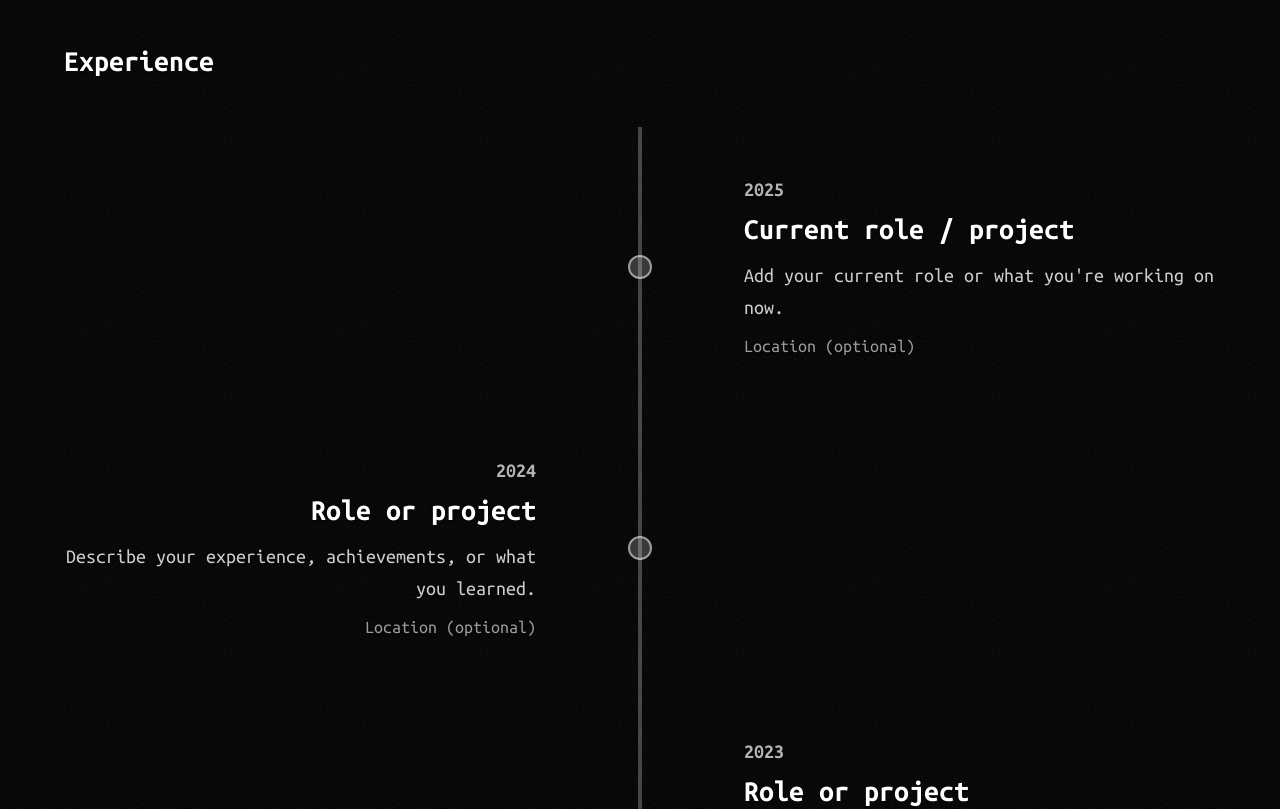
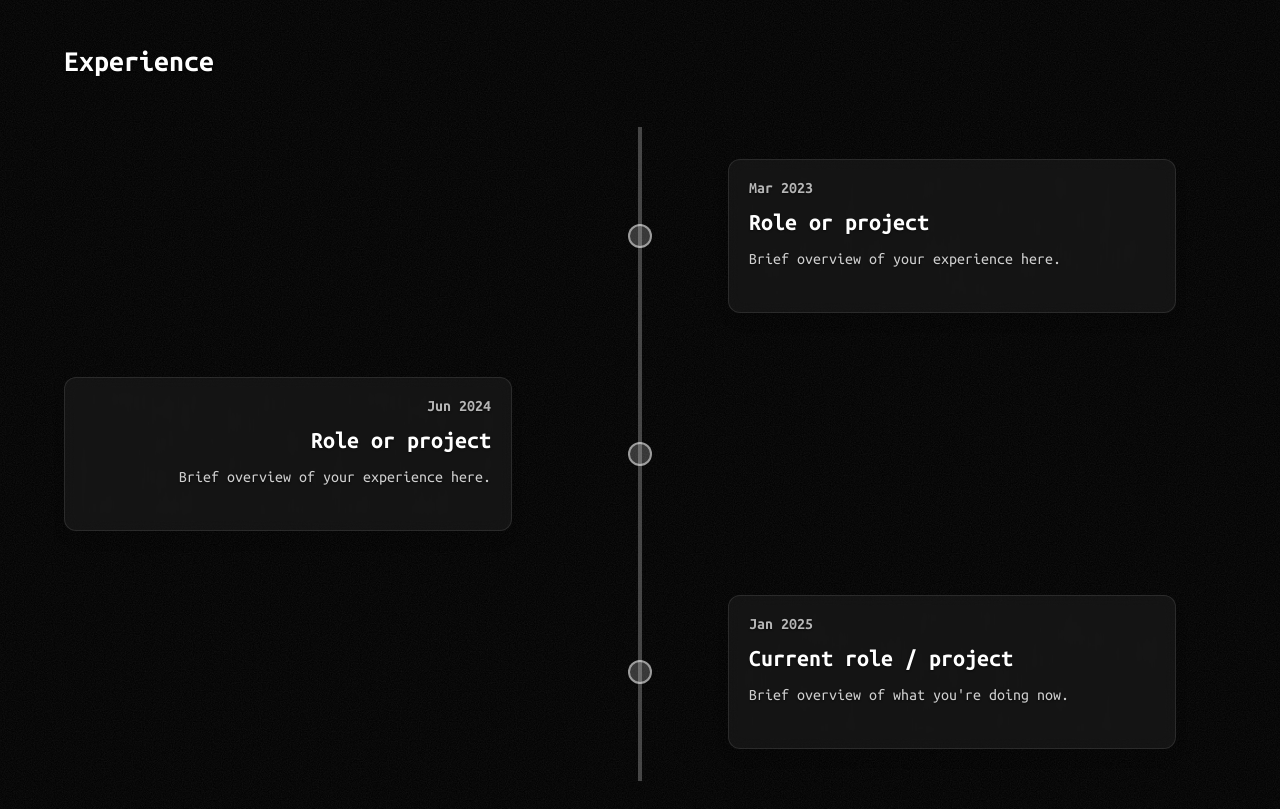
Before and after one commit to Cobby914/Personal_Website, a Next.js app: page /about in a window 1280 px wide. Shown: the part 1220-2029 px from the top of the page. Built offline with nearby package versions, Linux system fonts and the light colour scheme.

Commit message:
Updated each timeline aspect to be a card.

```diff
--- a/components/about/ExperienceTimeline.jsx
+++ b/components/about/ExperienceTimeline.jsx
@@ -1,33 +1,157 @@
 "use client";
 
+import { useState } from "react";
 import AnimateOnScroll from "@/components/ui/AnimateOnScroll/AnimateOnScroll";
 
 // Placeholder timeline entries - replace with your real experiences
+// Use date format: "Month Year" (e.g. "Jan 2025", "Jun 2024")
+// Ordered ascending (oldest first)
+// summary: brief info shown by default | details: expanded insight on hover/click
 const TIMELINE_ENTRIES = [
   {
     id: "1",
-    year: "2025",
-    title: "Current role / project",
-    description: "Add your current role or what you're working on now.",
+    date: "Mar 2023",
+    title: "Role or project",
+    summary: "Brief overview of your experience here.",
+    details:
+      "Add more insight: key achievements, technologies used, impact, lessons learned. This expanded section appears when hovering or clicking the card.",
     location: "Location (optional)",
   },
   {
     id: "2",
-    year: "2024",
+    date: "Jun 2024",
     title: "Role or project",
-    description: "Describe your experience, achievements, or what you learned.",
+    summary: "Brief overview of your experience here.",
+    details:
+      "Add more insight: key achievements, technologies used, impact, lessons learned. This expanded section appears when hovering or clicking the card.",
     location: "Location (optional)",
   },
   {
     id: "3",
-    year: "2023",
-    title: "Role or project",
-    description: "Describe your experience, achievements, or what you learned.",
+    date: "Jan 2025",
+    title: "Current role / project",
+    summary: "Brief overview of what you're doing now.",
+    details:
+      "Add more insight: key achievements, technologies used, impact, lessons learned. This expanded section appears when hovering or clicking the card.",
     location: "Location (optional)",
   },
 ];
 
 const textShadowSoft = "0 1px 2px rgba(0,0,0,0.6)";
+
+function TimelineCard({ entry, isRight, index }) {
+  const [isPinned, setIsPinned] = useState(false);
+  const [isHovered, setIsHovered] = useState(false);
+  const isExpanded = isPinned || isHovered;
+
+  return (
+    <AnimateOnScroll stagger={index * 80} as="div">
+      <div className="relative flex min-h-[140px] items-center py-6 md:min-h-[160px] md:py-8">
+        {/* Left content (odd index) */}
+        <div className="flex w-1/2 flex-col pr-6 text-right md:pr-12">
+          {!isRight && (
+            <TimelineCardContent
+              entry={entry}
+              isExpanded={isExpanded}
+              onToggle={() => setIsPinned((p) => !p)}
+              onHoverChange={setIsHovered}
+              align="right"
+            />
+          )}
+        </div>
+
+        {/* Center: Timeline dot */}
+        <div className="relative z-10 flex h-12 w-12 flex-shrink-0 items-center justify-center md:h-16 md:w-16 lg:h-20 lg:w-20">
+          <div className="h-4 w-4 rounded-full border-2 border-white/50 bg-white/20 md:h-5 md:w-5 lg:h-6 lg:w-6" />
+        </div>
+
+        {/* Right content (even index) */}
+        <div className="flex w-1/2 flex-col pl-6 text-left md:pl-12">
+          {isRight && (
+            <TimelineCardContent
+              entry={entry}
+              isExpanded={isExpanded}
+              onToggle={() => setIsPinned((p) => !p)}
+              onHoverChange={setIsHovered}
+              align="left"
+            />
+          )}
+        </div>
+      </div>
+    </AnimateOnScroll>
+  );
+}
+
+function TimelineCardContent({ entry, isExpanded, onToggle, onHoverChange, align }) {
+  return (
+    <button
+      type="button"
+      onClick={onToggle}
+      onMouseEnter={() => onHoverChange(true)}
+      onMouseLeave={() => onHoverChange(false)}
+      className={`group w-full max-w-md text-left transition focus:outline-none focus-visible:ring-2 focus-visible:ring-white/50 focus-visible:ring-offset-2 focus-visible:ring-offset-black ${align === "right" ? "text-right" : ""}`}
+    >
+      <div
+        className={`overflow-hidden rounded-xl border border-white/10 bg-white/5 px-5 py-4 shadow-lg backdrop-blur-sm transition-all duration-300 hover:border-white/25 hover:bg-white/10 ${align === "right" ? "group-hover:translate-x-1" : "group-hover:-translate-x-1"}`}
+      >
+        <span
+          className="text-sm font-semibold text-white/70 md:text-base"
+          style={{ textShadow: textShadowSoft }}
+        >
+          {entry.date}
+        </span>
+        <h3
+          className="mt-1.5 text-lg font-semibold text-white md:text-xl lg:text-2xl"
+          style={{ textShadow: textShadowSoft }}
+        >
+          {entry.title}
+        </h3>
+        <p
+          className="mt-2 line-clamp-2 text-sm leading-relaxed text-white/80 md:text-base"
+          style={{ textShadow: textShadowSoft }}
+        >
+          {entry.summary}
+        </p>
+
+        {/* Expanded details */}
+        <div
+          className={`grid transition-all duration-300 ease-out ${
+            isExpanded ? "grid-rows-[1fr] opacity-100" : "grid-rows-[0fr] opacity-0"
+          }`}
+        >
+          <div className="overflow-hidden">
+            <div className="mt-3 border-t border-white/10 pt-3">
+              <p
+                className="text-sm leading-relaxed text-white/90 md:text-base"
+                style={{ textShadow: textShadowSoft }}
+              >
+                {entry.details}
+              </p>
+              {entry.location && (
+                <p
+                  className="mt-2 text-sm text-white/60"
+                  style={{ textShadow: textShadowSoft }}
+                >
+                  {entry.location}
+                </p>
+              )}
+              <p className="mt-2 text-xs text-white/50">
+                Click to pin open · Click again to collapse
+              </p>
+            </div>
+          </div>
+        </div>
+
+        {/* Hover-only expand hint (when not clicked) */}
+        {!isExpanded && (
+          <p className="mt-2 text-xs text-white/40 transition-opacity group-hover:opacity-100 md:opacity-0">
+            Hover or click for more
+          </p>
+        )}
+      </div>
+    </button>
+  );
+}
 
 export default function ExperienceTimeline() {
   return (
@@ -39,59 +163,14 @@ export default function ExperienceTimeline() {
       />
 
       <div className="space-y-0">
-        {TIMELINE_ENTRIES.map((entry, i) => {
-          const isRight = i % 2 === 0;
-          const content = (
-            <>
-              <span
-                className="text-lg font-semibold text-white/70 md:text-xl"
-                style={{ textShadow: textShadowSoft }}
-              >
-                {entry.year}
-              </span>
-              <h3
-                className="mt-2 text-xl font-semibold text-white md:text-2xl lg:text-3xl"
-                style={{ textShadow: textShadowSoft }}
-              >
-                {entry.title}
-              </h3>
-              <p
-                className="mt-3 text-base leading-relaxed text-white/80 md:text-lg lg:text-xl"
-                style={{ textShadow: textShadowSoft }}
-              >
-                {entry.description}
-              </p>
-              {entry.location && (
-                <p
-                  className="mt-2 text-base text-white/60 md:text-lg"
-                  style={{ textShadow: textShadowSoft }}
-                >
-                  {entry.location}
-                </p>
-              )}
-            </>
-          );
-          return (
-            <AnimateOnScroll key={entry.id} stagger={i * 80} as="div">
-              <div className="relative flex min-h-[180px] items-center py-8 md:min-h-[220px] md:py-12">
-                {/* Left content (odd index) */}
-                <div className="flex w-1/2 flex-col pr-8 text-right md:pr-16">
-                  {!isRight && <div className="inline-flex flex-col items-end">{content}</div>}
-                </div>
-
-                {/* Center: Timeline dot */}
-                <div className="relative z-10 flex h-12 w-12 flex-shrink-0 items-center justify-center md:h-16 md:w-16 lg:h-20 lg:w-20">
-                  <div className="h-4 w-4 rounded-full border-2 border-white/50 bg-white/20 md:h-5 md:w-5 lg:h-6 lg:w-6" />
-                </div>
-
-                {/* Right content (even index) */}
-                <div className="flex w-1/2 flex-col pl-8 text-left md:pl-16">
-                  {isRight && <div className="inline-flex flex-col items-start">{content}</div>}
-                </div>
-              </div>
-            </AnimateOnScroll>
-          );
-        })}
+        {TIMELINE_ENTRIES.map((entry, i) => (
+          <TimelineCard
+            key={entry.id}
+            entry={entry}
+            isRight={i % 2 === 0}
+            index={i}
+          />
+        ))}
       </div>
     </div>
   );
```
